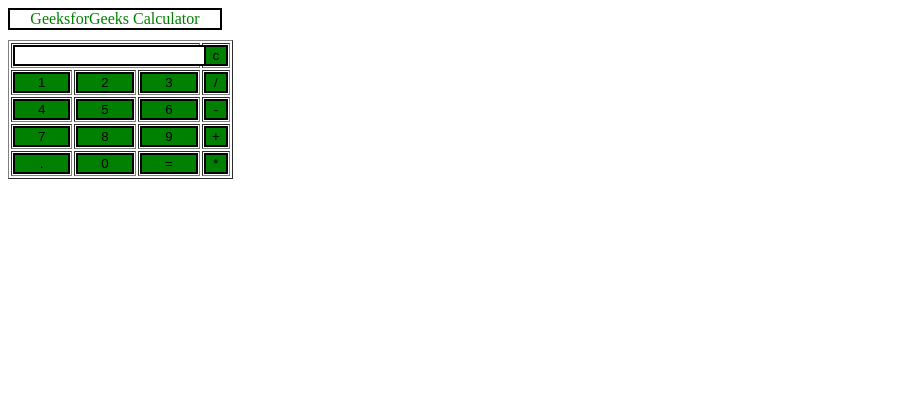
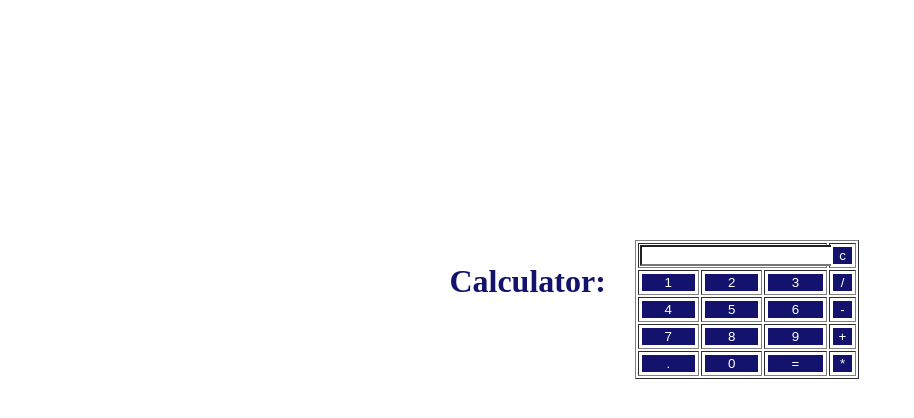
Before and after one commit to AritriDas/Calculator-in-Javascript, a plain HTML site: page index.html in a window 1280 px wide. Shown: the whole page, without its empty margins (0-914 px from the left). Drawn offline with Linux system fonts and the light colour scheme.

Commit message:
Complete

```diff
--- /dev/null
+++ b/app.js
@@ -0,0 +1,19 @@
+//function that display value
+function dis(val)
+{
+    document.getElementById("result").value+=val
+}
+
+//function that evaluates the digit and return result
+function solve()
+{
+    let x = document.getElementById("result").value
+    let y = eval(x)
+    document.getElementById("result").value = y
+}
+
+//function that clear the display
+function clr()
+{
+    document.getElementById("result").value = ""
+}
--- a/index.html
+++ b/index.html
@@ -3,61 +3,14 @@
 <head>
     <meta charset="UTF-8">
     <meta name="viewport" content="width=device-width, initial-scale=1.0">
+    <link rel="stylesheet" href="style.css">
     <title>Document</title>
 </head>
 <body>
-    <html>
-   <head>
-      <script>
-         //function that display value
-         function dis(val)
-         {
-             document.getElementById("result").value+=val
-         }
-
-         //function that evaluates the digit and return result
-         function solve()
-         {
-             let x = document.getElementById("result").value
-             let y = eval(x)
-             document.getElementById("result").value = y
-         }
-
-         //function that clear the display
-         function clr()
-         {
-             document.getElementById("result").value = ""
-         }
-      </script>
-      <!-- for styling -->
-      <style>
-         .title{
-         margin-bottom: 10px;
-         text-align:center;
-         width: 210px;
-         color:green;
-         border: solid black 2px;
-         }
-
-         input[type="button"]
-         {
-         background-color:green;
-         color: black;
-         border: solid black 2px;
-         width:100%
-         }
-
-         input[type="text"]
-         {
-         background-color:white;
-         border: solid black 2px;
-         width:100%
-         }
-      </style>
-   </head>
    <!-- create table -->
-   <body>
-      <div class = title >GeeksforGeeks Calculator</div>
+     <div class="container">
+        <div class = title ><h1>Calculator:</h1></div>
+        <div class="div-table">
           <table border="1">
               <tr>
                  <td colspan="3"><input type="text" id="result"/></td>
@@ -92,5 +45,8 @@
                  <td><input type="button" value="*" onclick="dis('*')"/> </td>
               </tr>
            </table>
+        </div>
+     </div>
+      <script src="app.js"></script>
 </body>
 </html>
--- /dev/null
+++ b/style.css
@@ -0,0 +1,30 @@
+.container {
+    margin-top: 30vh;
+    display: flex;
+    justify-content: center;
+    justify-self: center;
+
+}
+.title{
+    margin-bottom: 10px;
+    text-align: center;
+    text-align:center;
+    width: 210px;
+    color:rgb(19, 19, 110);
+    border: solid white 2px;
+    }
+
+input[type="button"]
+    {
+    background-color: rgb(19, 19, 110);
+    color: white;
+    border: solid white 2px;
+    width:100%
+    }
+
+input[type="text"]
+    {
+    background-color:white;
+    /* border: solid black 2px;  */
+    width:100%
+    }
```
Lines whose indentation alone changed are shown as unchanged.
